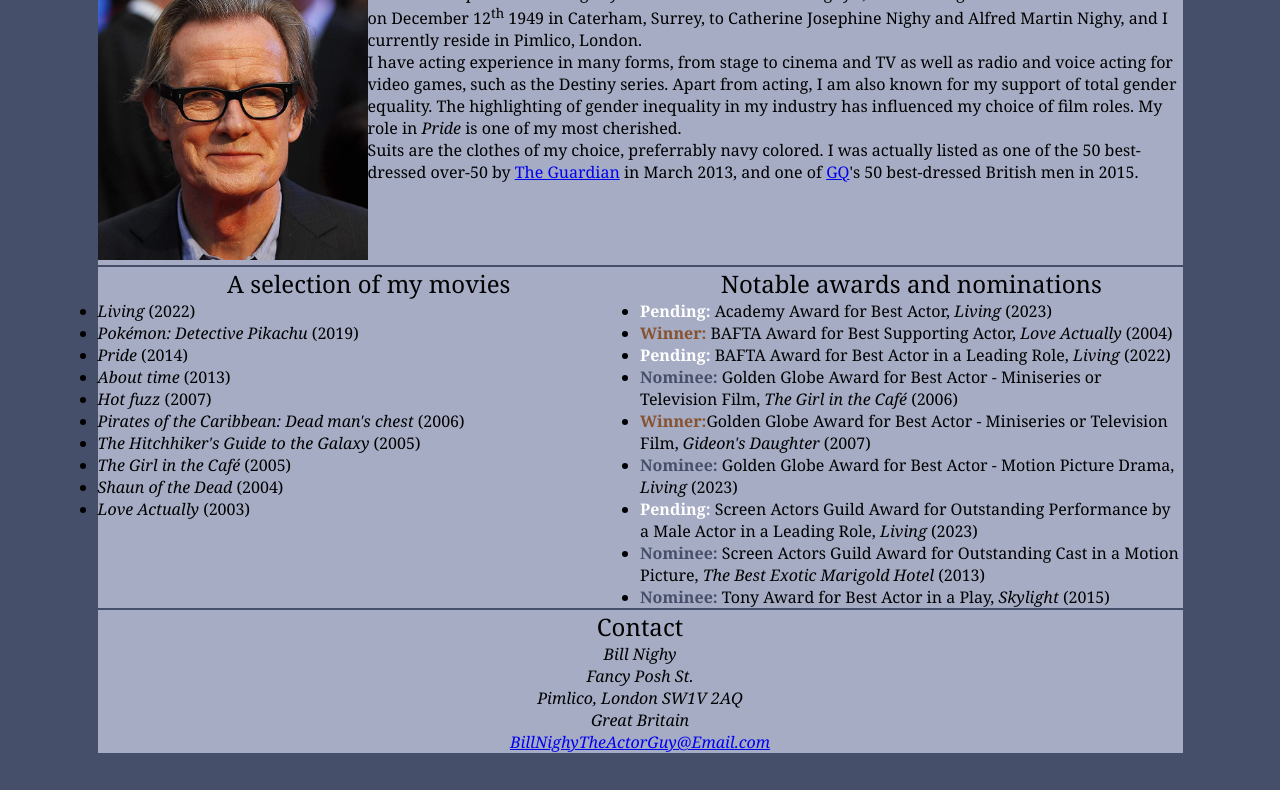
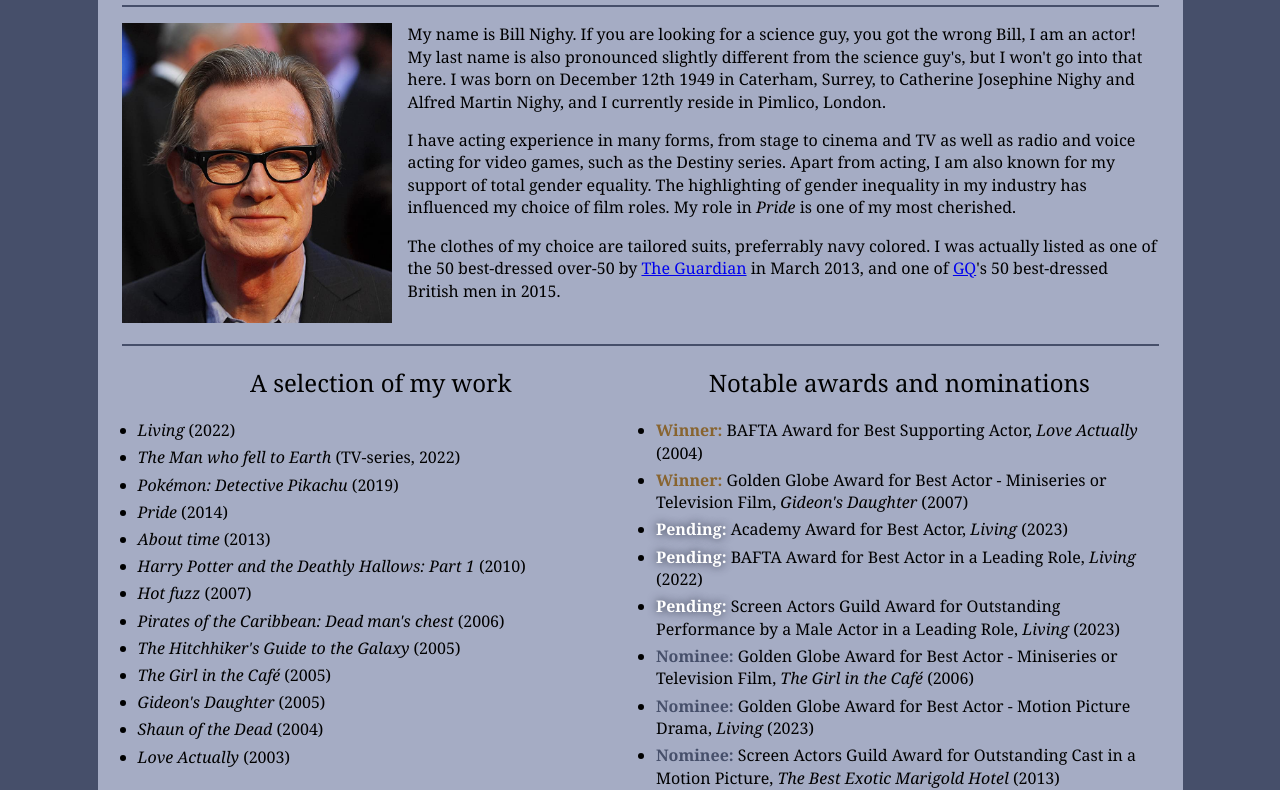
Before and after one commit to annabjurback/frontend-assignment-1, a plain HTML site: page index.html in a window 1280 px wide. Shown: the part 83-873 px from the top of the page. Before the commit the page ends 836 px from the top, so only its background shows below. Drawn offline with Linux system fonts and the light colour scheme.

Commit message:
almost finished

```diff
--- a/b-nighy.css
+++ b/b-nighy.css
@@ -1,28 +1,48 @@
 * {
     font-family: Georgia, 'Times New Roman', Times, serif;
     box-sizing: border-box;
-    margin: 0;
-    padding: 0;
 }
 
 body {
     background-color: #464f6a;
+    margin-top: 0;
+    margin-bottom: 0;
+}
+
+ul {
+    padding-left: 1rem;
+}
+
+main {
+    max-width: 1085px;
+    margin-left: auto;
+    margin-right: auto;
+    background-color: #a5acc4;
+    min-height: 100vh;
+    padding-left: 1.5em;
+    padding-right: 1.5em;
+}
+
+li {
+    line-height: 140%;
+    padding-bottom: 0.3rem;
+}
+
+p {
+    line-height: 140%;
+    margin-left: 1rem;
 }
 
 hr {
     border: 1px solid #464f6a;
-
+    margin: 0;
+    /* fixa till denna! eller byt ut hr mot ngt annat*/
 }
 
 h1 {
     font-style: italic;
-}
-
-img {
-    width: 270px;
-    height: 300px;
-    object-fit: cover;
-    object-position: right;
+    margin-top: 0;
+    padding-top: 1.5rem;
 }
 
 h1,
@@ -31,19 +51,16 @@ h2 {
     text-align: center;
 }
 
-address {
-    text-align: center;
+img {
+    width: 270px;
+    height: 300px;
+    object-fit: cover;
+    object-position: right;
+    margin-top: 1rem;
+    margin-bottom: 1rem;
 }
 
-main {
-    max-width: 1085px;
-    margin-left: auto;
-    margin-right: auto;
-    background-color: #a5acc4;
-    min-height: 100vh;
-}
-
-#top {
+#top-content {
     display: grid;
     grid-template:
         "a b";
@@ -56,7 +73,7 @@ main {
 }
 
 @media (max-width: 790px) {
-    #top {
+    #top-content {
         display: grid;
         grid-template:
             "a"
@@ -69,20 +86,28 @@ main {
             "a"
             "b";
     }
+
+    p {
+        margin-left: 0;
+    }
+
+    img {
+        margin-bottom: 0;
+    }
 }
 
 #image {
     grid-area: a;
-    margin-left:auto;
-    margin-right:auto;
+    margin-left: auto;
+    margin-right: auto;
+}
+
+#biography {
+    grid-area: b;
 }
 
 #movies {
     grid-area: a;
-}
-
-#biography {
-    grid-area: b;
 }
 
 #awards {
@@ -90,16 +115,20 @@ main {
 }
 
 .pending {
-     color: rgb(255, 255, 255);
-     text-shadow: #464f6a 1px 6 5px;
-     /* fixa blurr på texten!! */
+    color: rgb(255, 255, 255);
+    text-shadow: 0 0 10px #2b3041;
 }
 
 .winner {
-    color: #88522f;
-     /* rgb(255, 217, 0); */
+    color: #88642f;
 }
 
 .nominee {
     color: #464f6a;
 }
+
+address {
+    text-align: center;
+    padding-bottom: 1rem;
+    line-height: 120%;
+}
--- a/index.html
+++ b/index.html
@@ -12,14 +12,15 @@
 <body>
     <main>
         <h1>Curriculum vitae</h1>
-        <section id="top">
+        <hr>
+        <section id="top-content">
             <div id="image">
                 <img src="bill_nighy_thats_me.jpg" alt="An image of me smiling and looking as dashing as ever">
             </div>
             <div id="biography">
                 <p>My name is Bill Nighy. If you are looking for a science guy, you got the wrong Bill, I am an actor!
                     My last name is also pronounced slightly different from the science guy's, but I won't go into that
-                    here. I was born on December 12<sup>th</sup> 1949 in Caterham, Surrey, to Catherine Josephine Nighy
+                    here. I was born on December 12th 1949 in Caterham, Surrey, to Catherine Josephine Nighy
                     and Alfred Martin Nighy, and I currently reside in Pimlico, London.
                 </p>
                 <p>I have acting experience in many forms, from stage to cinema and TV as well as radio and voice acting
@@ -27,7 +28,7 @@
                     total gender equality. The highlighting of gender inequality in my industry has influenced my choice
                     of film roles. My role in <i>Pride</i> is one of my most cherished.
                 </p>
-                <p> Suits are the clothes of my choice, preferrably navy colored. I was actually listed as one of the 50
+                <p> The clothes of my choice are tailored suits, preferrably navy colored. I was actually listed as one of the 50
                     best-dressed over-50 by <a
                         href="https://www.theguardian.com/fashion/gallery/2013/mar/29/50-best-dressed-over-50s">The
                         Guardian</a> in March 2013, and one of <a
@@ -38,16 +39,19 @@
         <hr>
         <section id="achievements">
             <div id="movies">
-                <h2>A selection of my movies</h2>
+                <h2>A selection of my work</h2>
                 <ul>
                     <li><i>Living</i> (2022)</li>
+                    <li><i>The Man who fell to Earth</i> (TV-series, 2022)</li>
                     <li><i>Pokémon: Detective Pikachu</i> (2019)</li>
                     <li><i>Pride</i> (2014)</li>
                     <li><i>About time</i> (2013)</li>
+                    <li><i> Harry Potter and the Deathly Hallows: Part 1</i> (2010)</li>
                     <li><i>Hot fuzz</i> (2007)</li>
                     <li><i>Pirates of the Caribbean: Dead man's chest</i> (2006)</li>
                     <li><i>The Hitchhiker's Guide to the Galaxy</i> (2005)</li>
                     <li><i>The Girl in the Café</i> (2005)</li>
+                    <li><i>Gideon's Daughter</i> (2005)</li>
                     <li><i>Shaun of the Dead</i> (2004)</li>
                     <li><i>Love Actually</i> (2003)</li>
                 </ul>
@@ -55,20 +59,20 @@
             <div id="awards">
                 <h2>Notable awards and nominations</h2>
                 <ul>
+                    <li><b class="winner">Winner:</b> BAFTA Award for Best Supporting Actor, <i>Love Actually</i> (2004)</li>
+                    <li><b class="winner">Winner:</b> Golden Globe Award for Best Actor - Miniseries or Television Film, <i>Gideon's
+                            Daughter</i> (2007)</li>
                     <li><b class="pending">Pending:</b> Academy Award for Best Actor, <i>Living</i> (2023)</li>
-                    <li><b class="winner">Winner:</b> BAFTA Award for Best Supporting Actor, <i>Love Actually</i> (2004)</li>
                     <li><b class="pending">Pending:</b> BAFTA Award for Best Actor in a Leading Role, <i>Living</i> (2022)</li>
+                    <li><b class="pending">Pending:</b> Screen Actors Guild Award for Outstanding Performance by a Male Actor in a
+                        Leading Role, <i>Living</i> (2023)</li>
                     <li><b class="nominee">Nominee:</b> Golden Globe Award for Best Actor - Miniseries or Television Film, <i>The Girl
-                            in the Café</i> (2006)</li>
-                    <li><b class="winner">Winner:</b>Golden Globe Award for Best Actor - Miniseries or Television Film, <i>Gideon's
-                            Daughter</i> (2007)</li>
+                        in the Café</i> (2006)</li>
                     <li><b class="nominee">Nominee:</b> Golden Globe Award for Best Actor - Motion Picture Drama, <i>Living</i> (2023)
                     </li>
-                    <li><b class="pending">Pending:</b> Screen Actors Guild Award for Outstanding Performance by a Male Actor in a
-                        Leading Role, <i>Living</i> (2023)</li>
                     <li><b class="nominee">Nominee:</b> Screen Actors Guild Award for Outstanding Cast in a Motion Picture, <i>The
                             Best Exotic Marigold Hotel</i> (2013)</li>
-                    <li><b class="nominee">Nominee:</b> Tony Award for Best Actor in a Play, <i>Skylight</i> (2015)</li>
+                    <!-- <li><b class="nominee">Nominee:</b> Tony Award for Best Actor in a Play, <i>Skylight</i> (2015)</li> -->
                 </ul>
             </div>
         </section>
```
